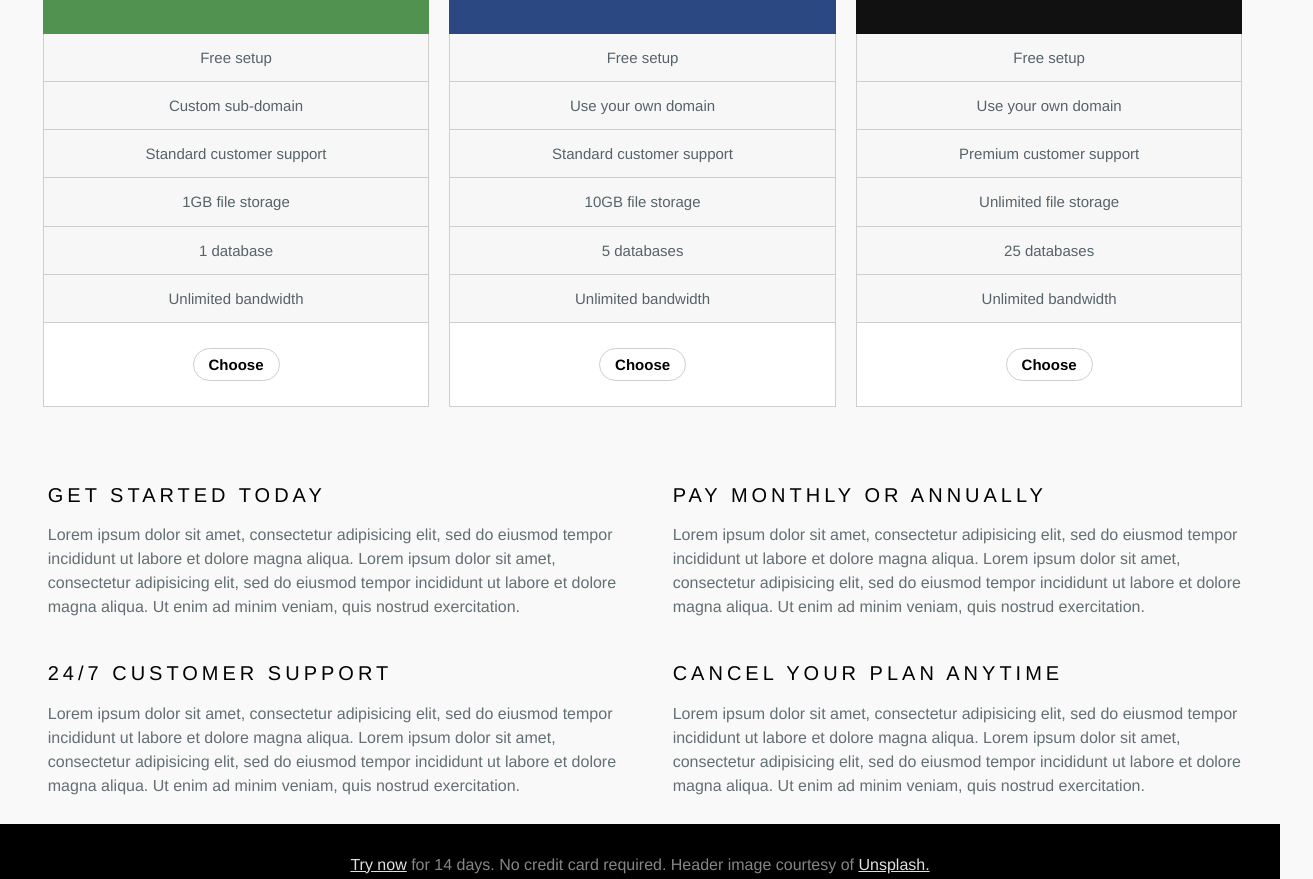
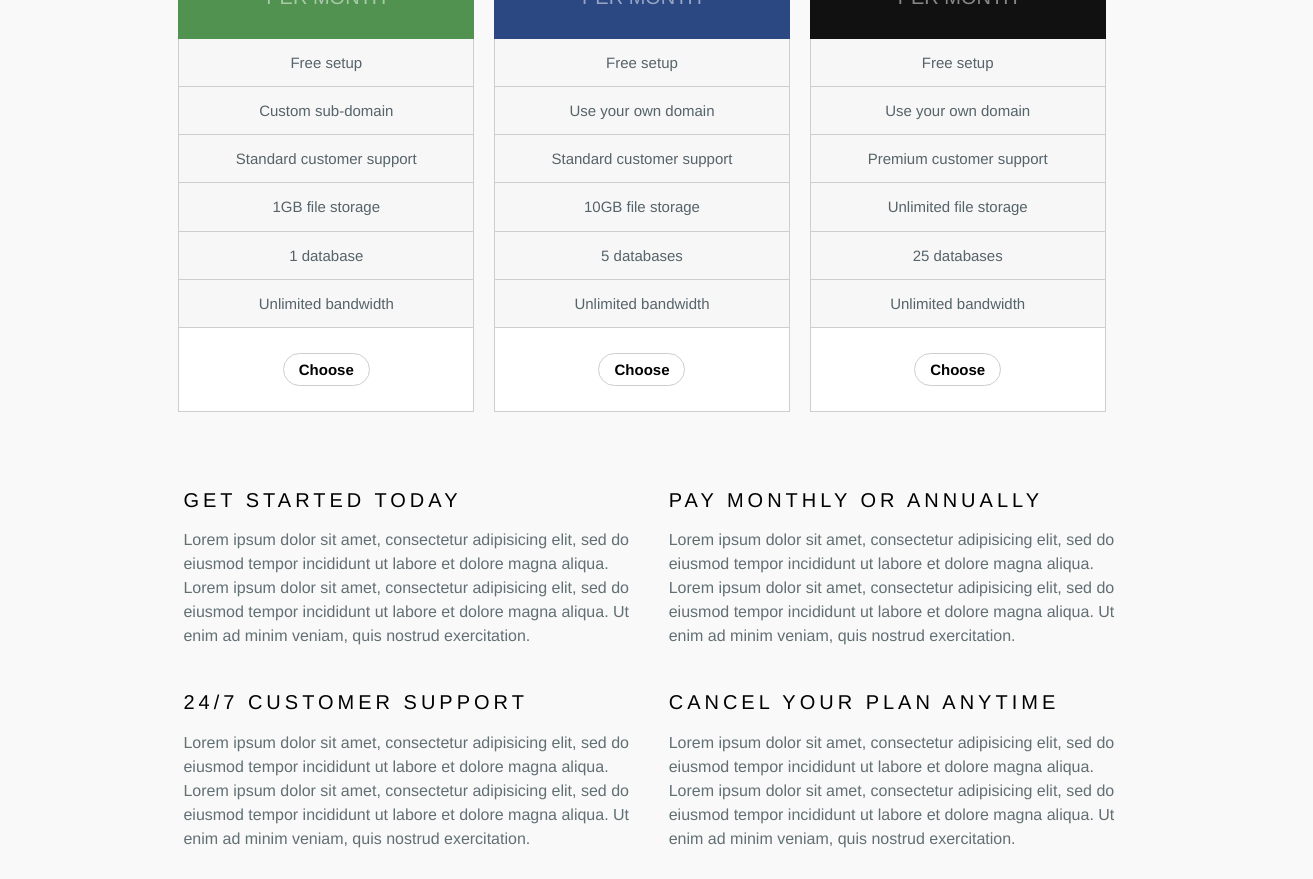
Before and after one commit to mellenklein/Grid_Breakpoints_Practice, a website: page index.html in a window 1280 px wide. Shown: the part 664-1543 px from the top of the page, 1313 px wide, since content can reach past the window. Drawn offline with nearby package versions, Linux system fonts and the light colour scheme.

Commit message:
Breakpoint 4 - commit 4

```diff
--- a/styles/main.css
+++ b/styles/main.css
@@ -236,3 +236,14 @@ footer {
       section.actions section.action:last-child, section.actions section.payments:last-child,
       section.actions section.cancel:last-child, section.actions section.support:last-child {
         margin-right: 0; } }
+
+@media (min-width: 978px) {
+  main {
+    max-width: 80%;
+    margin-left: auto;
+    margin-right: auto;
+    padding: 15px; }
+    main::after {
+      clear: both;
+      content: "";
+      display: table; } }
--- a/styles/styles.scss
+++ b/styles/styles.scss
@@ -239,3 +239,10 @@ section.action, section.payments, section.cancel, section.support {
       }
     }
   }
+
+  @media (min-width:978px) {
+    main {
+      @include outer-container(80%);
+      padding: 15px;
+    }
+  }
```
